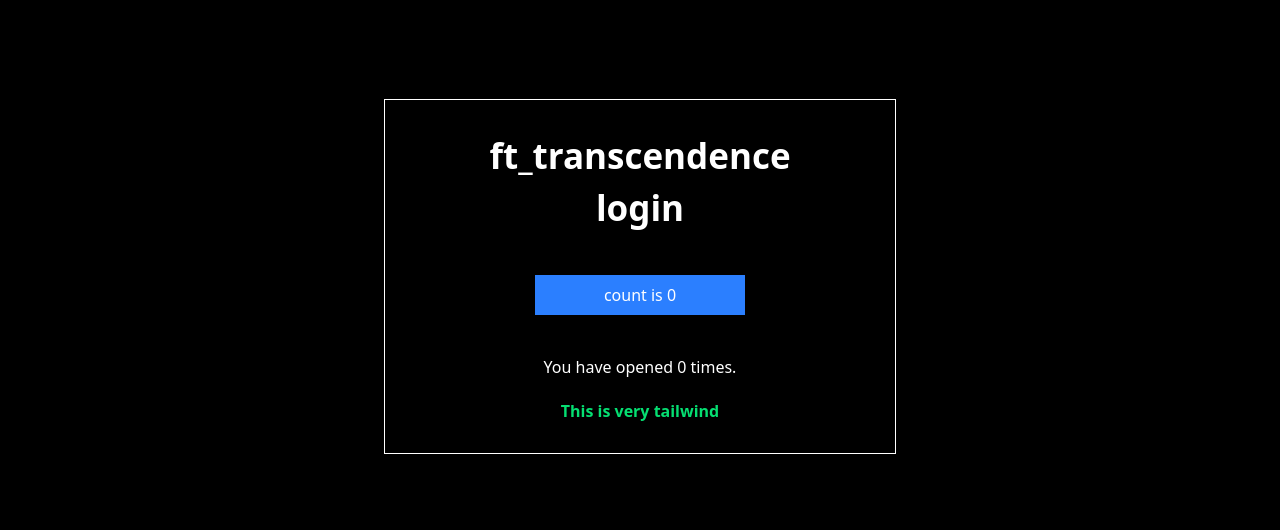
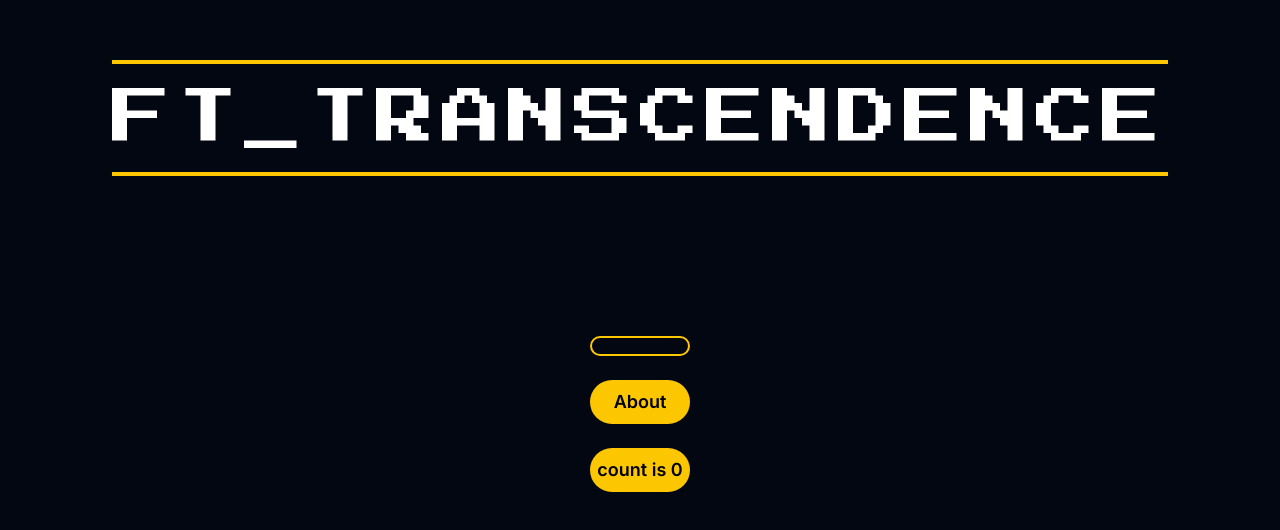
Before and after one commit to ruisheng95/ft_transcendence, a website built with Vite: page frontend/index.html in a window 1280 px wide. Shown: the part 124-654 px from the top of the page. Built offline with nearby package versions, Linux system fonts and the light colour scheme.

Commit message:
intergrated login screen

```diff
--- a/frontend/src/google_sign_in.ts
+++ b/frontend/src/google_sign_in.ts
@@ -17,8 +17,9 @@ google_sign_in.innerHTML = `
 	data-login_uri="${uri}"
 	data-callback="handle_credential_response">
 </div>
-<div class="g_id_signin" data-type="standard" data-theme="filled_blue"></div>`
+<div class="g_id_signin px-12 py-2 rounded-full font-semibold text-lg flex items-center space-x-3 border-2 border-yellow-400 hover:bg-yellow-400/20 hover:-translate-y-1 transition duration-200" data-type="standard"></div>`
 
+// py-2 rounded-full text-center font-semibold text-lg bg-yellow-400 text-black hover:bg-yellow-300 hover:-translate-y-1 transition duration-200
 
 //need put window. cuz we defining a global function for the data-callback if not it cant see this function
 // @ts-expect-error - Function is used in data-callback hence not detected by ts as its in the template string
@@ -49,7 +50,7 @@ index_init();
 if (import.meta.env.VITE_ENV === "dev") {
   const dummySignInButton = document.createElement("button");
   dummySignInButton.textContent = "Dummy account sign in";
-  dummySignInButton.style.backgroundColor = "lightblue"
+  dummySignInButton.classList.add('py-2', 'rounded-full', 'text-center', 'font-semibold', 'text-lg', 'bg-yellow-400', 'text-black', 'hover:bg-yellow-300', 'hover:-translate-y-1', 'transition', 'duration-200');
   dummySignInButton.addEventListener("click", async () => {
     await fetch(`${import.meta.env.VITE_BACKEND_API_HOST}/session`, {
       method: "POST",
--- a/frontend/src/main.ts
+++ b/frontend/src/main.ts
@@ -4,23 +4,52 @@ import "./style.css";
 import { setupCounter } from "./counter.ts";
 
 document.querySelector<HTMLDivElement>("#app")!.innerHTML = `
-<div class="h-[100vh] bg-black flex items-center justify-center">
-	<div class="flex flex-col gap-5 px-[80px] py-[30px] border border-white w-[40%] items-center">
+<div class="bg-gray-950 text-white min-h-screen inter-font flex flex-col items-center justify-center">
 
-	<h1 class="text-white text-[35px] font-bold text-center mb-[20px]">ft_transcendence login</h1>
+	<!-- Project title -->
+	<div class="mb-40">
+		<div class="h-1 bg-yellow-400 w-full mb-6"></div>
+		<h1 class="text-6xl pixel-font tracking-widest text-center">
+			FT_TRANSCENDENCE
+		</h1>
+		<div class="h-1 bg-yellow-400 w-full mt-6"></div>
+	</div>
 
-		<button id="counter" type="button" class="w-[60%] bg-blue-500 text-white py-2 px-4">
-			Counter Button
+	<!-- Button container -->
+	<div class="flex flex-col space-y-6">
+
+		<div id="google_sign_in">
+		</div>
+
+		<button type="button" class="py-2 rounded-full text-center font-semibold text-lg bg-yellow-400 text-black hover:bg-yellow-300 hover:-translate-y-1 transition duration-200">
+			About
 		</button>
 
-		<div id="google_sign_in" class="w-[60%]">
-		</div>
+		<button id="counter" type="button" class="py-2 rounded-full text-center font-semibold text-lg bg-yellow-400 text-black hover:bg-yellow-300 hover:-translate-y-1 transition duration-200">
+			About
+		</button>
 
-		<p class="text-white text-center">You have opened <span id="test">0</span> times.</p>
-		<p class="text-green-400 font-bold text-center">This is very tailwind</p>
 	</div>
 </div>
 `;
 
+// document.querySelector<HTMLDivElement>("#app")!.innerHTML = `
+// <div class="h-[100vh] bg-black flex items-center justify-center">
+//     <div class="flex flex-col gap-5 px-[80px] py-[30px] border border-white w-[40%] items-center">
+
+//     <h1 class="text-white text-[35px] font-bold text-center mb-[20px]">ft_transcendence login</h1>
+
+//         <button id="counter" type="button" class="w-[60%] bg-blue-500 text-white py-2 px-4">
+//             Counter Button
+//         </button>
+
+//         <div id="google_sign_in" class="w-[60%]">
+//         </div>
+
+//         <p class="text-white text-center">You have opened <span id="test">0</span> times.</p>
+//         <p class="text-green-400 font-bold text-center">This is very tailwind</p>
+//     </div>
+// </div>
+// `;
 
 setupCounter(document.querySelector<HTMLButtonElement>("#counter")!);
--- a/frontend/src/style.css
+++ b/frontend/src/style.css
@@ -1,4 +1,17 @@
-@import "tailwindcss";
+@import url('https://cdnjs.cloudflare.com/ajax/libs/font-awesome/6.4.0/css/all.min.css');
+@import url("https://fonts.googleapis.com/css2?family=Inter:wght@300;400;500;600;700&display=swap");
+@import url('https://fonts.googleapis.com/css2?family=Press+Start+2P&display=swap');
+
+
+.pixel-font {
+    font-family: 'Press Start 2P', cursive;
+}
+
+.inter-font{
+	font-family: 'Inter', sans-serif;
+}
+
+
 /* :root {
   font-family: system-ui, Avenir, Helvetica, Arial, sans-serif;
   line-height: 1.5;
```
